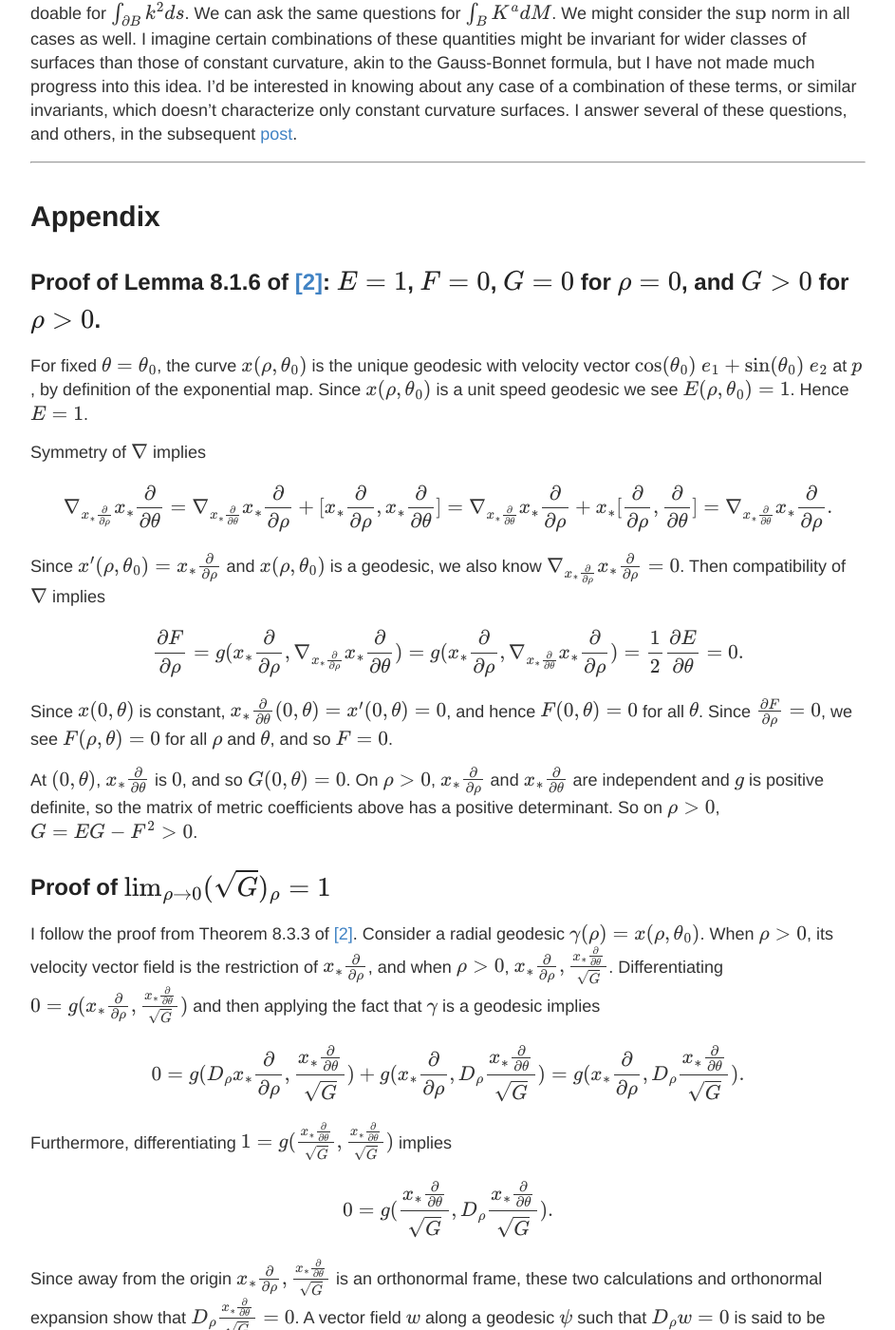
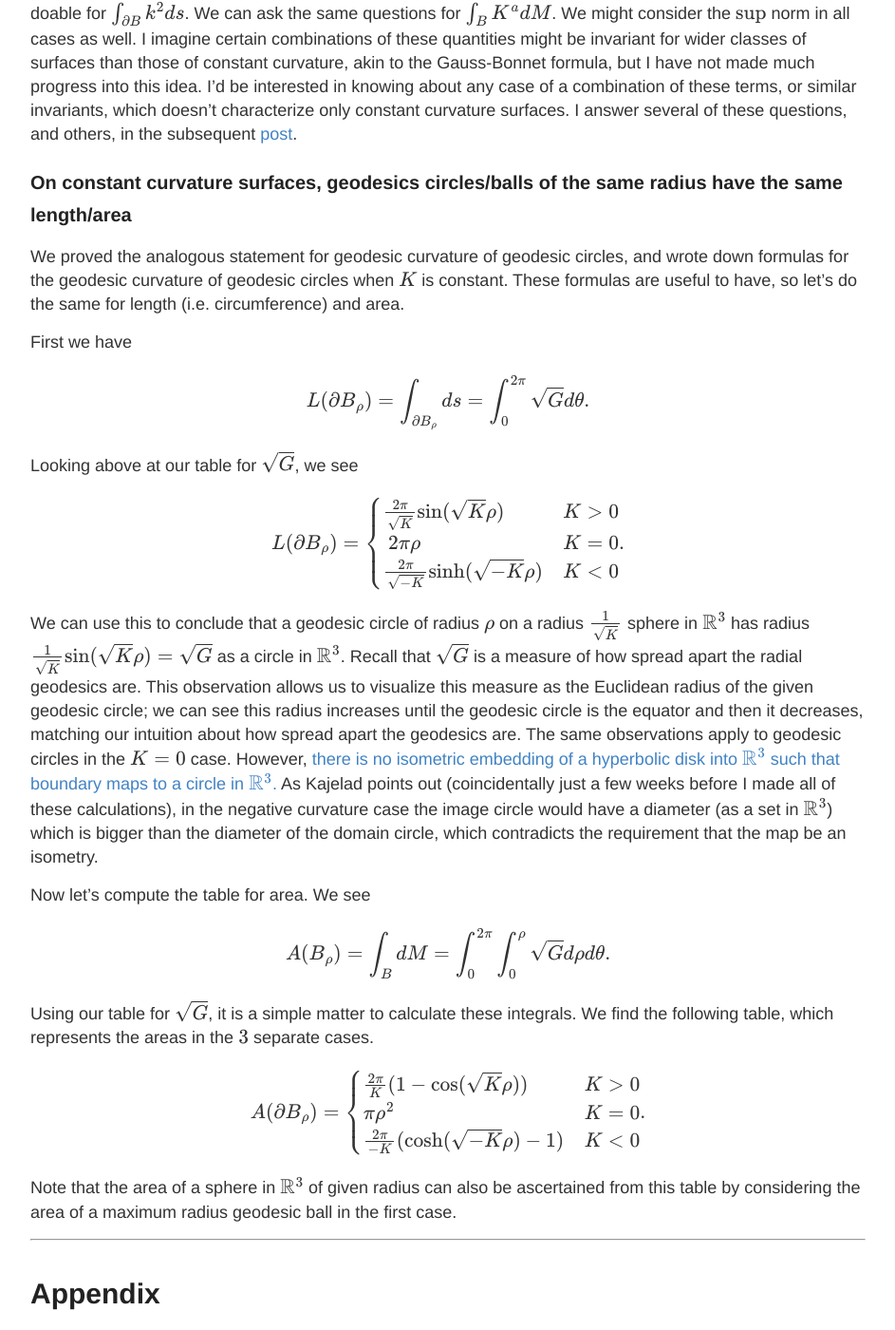
Before and after one commit to GeoffreySangston/GeoffreySangston.github.io, a Jekyll site: the page built from _posts/MathBlog/2021-06-21-Geodesic-Circles1.md, in a window 1280 px wide and 1400 px high, scrolled down 9518 px. Shown: the whole window at 95% size, without its empty margins (168-1111 px from the left). Built offline with Jekyll 4.4.1, drawn with Linux system fonts in a browser that asks for light colours; formulas are drawn with MathJax 3; some of the changed text lies outside the part shown.

Commit message:
Added section on length/area of geodesic circles/balls on constant curvature surfaces

```diff
--- a/_posts/MathBlog/2021-06-21-Geodesic-Circles1.md
+++ b/_posts/MathBlog/2021-06-21-Geodesic-Circles1.md
@@ -232,6 +232,50 @@ I imagine certain combinations of these quantities might be invariant for wider
 I'd be interested in knowing about any case of a combination of these terms, or similar invariants, which doesn't characterize only constant curvature surfaces. I answer several of these questions,
 and others, in the subsequent [post](/Geodesic-Circles2).
 
+### On constant curvature surfaces, geodesics circles/balls of the same radius have the same length/area
+
+We proved the analogous statement for geodesic curvature of geodesic circles, and wrote down formulas for the geodesic curvature of geodesic circles when $K$ is constant.
+These formulas are useful to have, so let's do the same for length (i.e. circumference) and area.
+
+First we have
+\begin{align\*}
+L(\partial B_\rho) = \int_{\partial B_\rho} ds = \int_0^{2\pi} \sqrt{G} d\theta.
+\end{align\*}
+
+Looking above at our table for $\sqrt{G}$, we see
+\begin{align\*}
+L(\partial B_\rho) = \begin{cases}
+      \frac{2\pi}{\sqrt{K}} \sin(\sqrt{K} \rho) & K > 0 \\\\\\
+      2\pi\rho & K = 0 \\\\\\
+      \frac{2\pi}{\sqrt{-K}} \sinh(\sqrt{-K} \rho) & K < 0
+   \end{cases}.
+\end{align\*}
+
+We can use this to conclude that a geodesic circle of radius $\rho$ on a radius $\frac{1}{\sqrt{K}}$ sphere in $\mathbb{R}^3$ has radius $\frac{1}{\sqrt{K}} \sin(\sqrt{K} \rho) = \sqrt{G}$
+as a circle in $\mathbb{R}^3$. Recall that $\sqrt{G}$ is a measure of how spread apart the radial geodesics are. This observation allows us to visualize this measure as the Euclidean radius
+of the given geodesic circle; we can see this radius increases until the geodesic circle is the equator and then it decreases, matching our intuition about how spread apart the
+geodesics are. The same observations apply to geodesic circles in the $K = 0$ case. However, [there is no isometric embedding of a hyperbolic disk into $\mathbb{R}^3$ such that boundary maps
+to a circle in $\mathbb{R}^3$.](https://math.stackexchange.com/questions/4139446/can-a-hyperbolic-disk-isometrically-embed-into-mathbbr3-with-a-circle-for) As Kajelad points out (coincidentally
+just a few weeks before I made all of these calculations), in the negative curvature case  the image circle would have a diameter (as a set in $\mathbb{R}^3$)
+which is bigger than the diameter of the domain circle, which contradicts the requirement that the map be an isometry.
+
+
+Now let's compute the table for area. We see
+\begin{align\*}
+A(B_\rho) = \int_{B}dM = \int_0^{2\pi} \int_0^{\rho} \sqrt{G} d\rho d\theta.
+\end{align\*}
+
+Using our table for $\sqrt{G}$, it is a simple matter to calculate these integrals. We find the following table, which represents the areas in the $3$ separate cases.
+\begin{align\*}
+A(\partial B_\rho) = \begin{cases}
+      \frac{2\pi}{K}(1 - \cos(\sqrt{K} \rho)) & K > 0 \\\\\\
+      \pi\rho^2 & K = 0 \\\\\\
+      \frac{2\pi}{-K} (\cosh(\sqrt{-K} \rho) - 1) & K < 0
+   \end{cases}.
+\end{align\*}
+
+Note that the area of a sphere in $\mathbb{R}^3$ of given radius can also be ascertained from this table by considering the area of a maximum radius geodesic ball in the first case.
+
 ---
 
 # Appendix #
@@ -275,7 +319,7 @@ Covariant differentiation, with Levi-Civita connection $\tilde{\nabla}$, in $T_p
 Hence $\tilde{D\_\rho} \phi\_\ast \frac{\partial}{\partial \theta}\bigg|\_{\rho = 0} = -\sin(\theta_0) e_1 + \cos(\theta_0)e_2$, and in particular this has length $1$.
 
 Since $d(\exp\_p)\_0$ is an isometry, and $x = \exp_p \circ \phi$, we must have $\left[(\exp_p)\_{\ast} \tilde{D\_\rho} \phi\_\ast \frac{\partial}{\partial \theta}\right]\bigg\|\_{\rho = 0} = D\_{\rho} x\_{\ast} \frac{\partial}{\partial \theta}\bigg\|\_{\rho = 0}$.
-Since $d(\exp\_p)\_0$ preserves lengths, we see the length of $D\_\rho x\_\ast \frac{\partial}{\partial \theta}\bigg|\_{\rho = 0}$ must be $1$. Since $v(0)$ also has length $1$, the equation ($\ast$) above shows $v(0) = D\_\rho x\_\ast \frac{\partial}{\partial \theta} \bigg|\_{\rho = 0}$, and therefore that $\lim\_{\rho \to 0} (\sqrt{G})\_\rho(\rho, \theta\_0) = 1$.
+Since $d(\exp\_p)\_0$ preserves lengths, we see the length of $D\_\rho x\_\ast \frac{\partial}{\partial \theta}\bigg|\_{\rho = 0}$ must be $1$. Since $v(0)$ also has length $1,$ the equation ($\ast$) above shows $v(0) = D\_\rho x\_\ast \frac{\partial}{\partial \theta} \bigg|\_{\rho = 0}$, and therefore that $\lim\_{\rho \to 0} (\sqrt{G})\_\rho(\rho, \theta\_0) = 1$.
 
 Note that we never needed the full concept of parallel transport, which features in O'Neill's proof.
 
```
